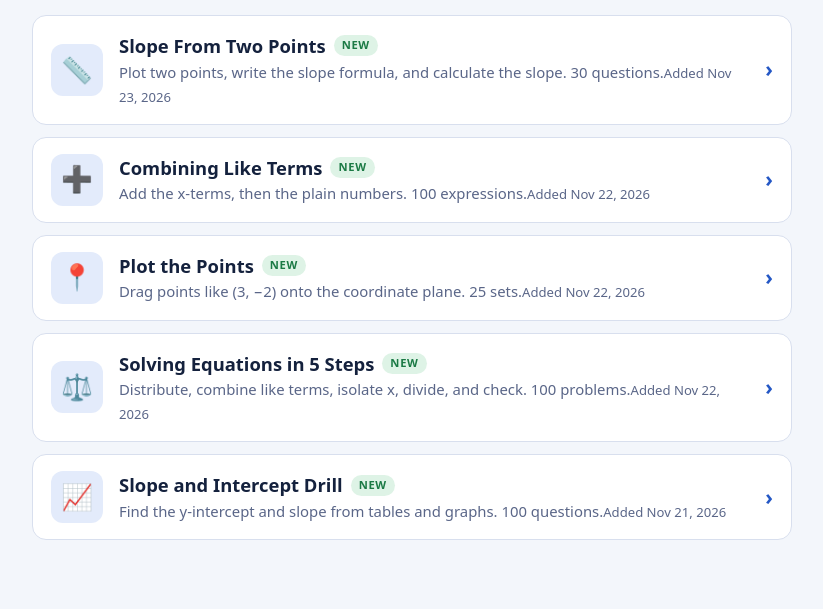
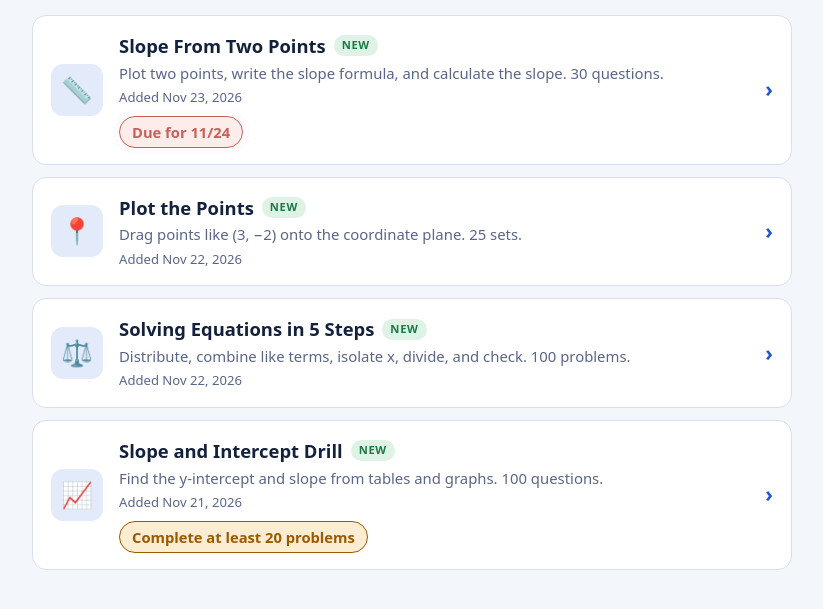
Before and after one commit to sshaw-glitch/pre-algebra9, a plain HTML site: page index.html in a window 1280 px wide. Shown: the part 105-714 px from the top of the page, without its empty margins (228-1051 px from the left). Drawn offline with Linux system fonts and the light colour scheme.

Commit message:
Add files via upload

```diff
--- a/index.html
+++ b/index.html
@@ -5,8 +5,8 @@
 <meta name="viewport" content="width=device-width, initial-scale=1, viewport-fit=cover">
 <title>Pre-Algebra Practice</title>
 <style>
-:root{--bg:#f3f6fb;--surface:#fff;--ink:#14213d;--muted:#5a6688;--line:#d8dfee;--accent:#2457c5;--accent-soft:#e3ebfb;--accent-ink:#fff;--good:#1b7a45;--good-soft:#def3e6;--font:system-ui,-apple-system,"Segoe UI",Roboto,sans-serif}
-@media (prefers-color-scheme:dark){:root{--bg:#0e1526;--surface:#161e33;--ink:#e8edf9;--muted:#9aa7c7;--line:#2a3556;--accent:#7ea6ff;--accent-soft:#1f2e55;--accent-ink:#0e1526;--good:#5fd38d;--good-soft:#15352a;color-scheme:dark}}
+:root{--bg:#f3f6fb;--surface:#fff;--ink:#14213d;--muted:#5a6688;--line:#d8dfee;--accent:#2457c5;--accent-soft:#e3ebfb;--accent-ink:#fff;--good:#1b7a45;--good-soft:#def3e6;--bad:#b3261e;--bad-soft:#fbe5e3;--warn:#9a5b00;--warn-soft:#fbecd2;--pulse:179,38,30;--font:system-ui,-apple-system,"Segoe UI",Roboto,sans-serif}
+@media (prefers-color-scheme:dark){:root{--bg:#0e1526;--surface:#161e33;--ink:#e8edf9;--muted:#9aa7c7;--line:#2a3556;--accent:#7ea6ff;--accent-soft:#1f2e55;--accent-ink:#0e1526;--good:#5fd38d;--good-soft:#15352a;--bad:#ff8a80;--bad-soft:#3d1f22;--warn:#f0b45a;--warn-soft:#3b2e14;--pulse:255,138,128;color-scheme:dark}}
 *{box-sizing:border-box}
 body{margin:0;background:var(--bg);color:var(--ink);font:16px/1.5 var(--font);padding:28px max(16px,env(safe-area-inset-right,0px)) 48px max(16px,env(safe-area-inset-left,0px))}
 .shell{max-width:760px;margin:0 auto;display:flex;flex-direction:column;gap:18px}
@@ -17,13 +17,18 @@ h1{margin:0;font-size:clamp(1.7rem,3vw + 1rem,2.5rem);line-height:1.1}
 .item a:hover{border-color:var(--accent);transform:translateY(-1px)}
 .item a:focus-visible{outline:3px solid var(--accent);outline-offset:2px}
 .icon{flex:none;width:52px;height:52px;border-radius:12px;background:var(--accent-soft);color:var(--accent);display:grid;place-items:center;font-size:1.6rem}
-.body{flex:1;min-width:0}
+.body{flex:1;min-width:0;display:flex;flex-direction:column;align-items:flex-start}
 .title{font-weight:700;font-size:1.15rem;display:flex;flex-wrap:wrap;gap:8px;align-items:center}
 .new{font-size:.7rem;font-weight:700;letter-spacing:.06em;text-transform:uppercase;color:var(--good);background:var(--good-soft);padding:2px 8px;border-radius:999px}
 .desc{color:var(--muted);font-size:.93rem;margin-top:2px}
 .date{color:var(--muted);font-size:.82rem;margin-top:4px}
 .go{flex:none;color:var(--accent);font-weight:700;font-size:1.3rem}
 .empty{color:var(--muted)}
+.msg{display:inline-block;margin-top:8px;font-weight:700;font-size:.92rem;padding:4px 12px;border-radius:999px;border:1.5px solid}
+.msg.due{color:var(--bad);background:var(--bad-soft);border-color:var(--bad)}
+.msg.note{color:var(--warn);background:var(--warn-soft);border-color:var(--warn)}
+@media (prefers-reduced-motion:no-preference){.msg.due{animation:pulse 1.4s ease-in-out infinite}}
+@keyframes pulse{0%,100%{box-shadow:0 0 0 0 rgba(var(--pulse),.55);opacity:1}50%{box-shadow:0 0 0 7px rgba(var(--pulse),0);opacity:.72}}
 @media (max-width:520px){.icon{width:42px;height:42px;font-size:1.3rem}.item a{padding:14px}}
 </style>
 </head>
@@ -39,12 +44,13 @@ h1{margin:0;font-size:clamp(1.7rem,3vw + 1rem,2.5rem);line-height:1.1}
 // ---------- TEACHER: add or edit pages here ----------
 // To add a page: copy one line, change the file name, title, description, and date (YYYY-MM-DD).
 // The newest date shows first, and pages from the last 7 days get a "New" tag.
+// Optional messages on a card:  due: "Due for 11/24"  (red, pulsing)   note: "Complete at least 20 problems"  (calm yellow)
+// To remove a message, delete that part of the line (including the comma after it).
 var PAGES = [
-  { file: "slope_from_points.html", icon: "\uD83D\uDCCF", title: "Slope From Two Points", desc: "Plot two points, write the slope formula, and calculate the slope. 30 questions.", date: "2026-11-23" },
-  { file: "combining_like_terms.html", icon: "\u2795", title: "Combining Like Terms", desc: "Add the x-terms, then the plain numbers. 100 expressions.", date: "2026-11-22" },
+  { file: "slope_from_points.html", icon: "\uD83D\uDCCF", title: "Slope From Two Points", desc: "Plot two points, write the slope formula, and calculate the slope. 30 questions.", date: "2026-11-23", due: "Due for 11/24" },
   { file: "plot_the_points.html",    icon: "\uD83D\uDCCD", title: "Plot the Points",           desc: "Drag points like (3, \u22122) onto the coordinate plane. 25 sets.",                         date: "2026-11-22" },
   { file: "solving_equations.html",  icon: "\u2696\uFE0F", title: "Solving Equations in 5 Steps", desc: "Distribute, combine like terms, isolate x, divide, and check. 100 problems.",         date: "2026-11-22" },
-  { file: "slope_drill.html",        icon: "\uD83D\uDCC8", title: "Slope and Intercept Drill",  desc: "Find the y-intercept and slope from tables and graphs. 100 questions.",                   date: "2026-11-21" }
+  { file: "slope_drill.html",        icon: "\uD83D\uDCC8", title: "Slope and Intercept Drill",  desc: "Find the y-intercept and slope from tables and graphs. 100 questions.",                   date: "2026-11-21", note: "Complete at least 20 problems" }
 ];
 // -----------------------------------------------------
 (function () {
@@ -56,7 +62,7 @@ var PAGES = [
   if (!sorted.length) { list.innerHTML = '<li class="empty">No pages yet.</li>'; return; }
   list.innerHTML = sorted.map(function (p) {
     var d = parse(p.date), fresh = (now - d) / 864e5 <= 7 && now >= d;
-    return '<li class="item"><a href="' + esc(p.file) + '"><span class="icon" aria-hidden="true">' + p.icon + '</span><span class="body"><span class="title">' + esc(p.title) + (fresh ? '<span class="new">New</span>' : "") + '</span><span class="desc">' + esc(p.desc) + '</span><span class="date">Added ' + MONTHS[d.getMonth()] + " " + d.getDate() + ", " + d.getFullYear() + '</span></span><span class="go" aria-hidden="true">\u203A</span></a></li>';
+    return '<li class="item"><a href="' + esc(p.file) + '"><span class="icon" aria-hidden="true">' + p.icon + '</span><span class="body"><span class="title">' + esc(p.title) + (fresh ? '<span class="new">New</span>' : "") + '</span><span class="desc">' + esc(p.desc) + '</span><span class="date">Added ' + MONTHS[d.getMonth()] + " " + d.getDate() + ", " + d.getFullYear() + '</span>' + (p.due ? '<span class="msg due">' + esc(p.due) + "</span>" : "") + (p.note ? '<span class="msg note">' + esc(p.note) + "</span>" : "") + '</span><span class="go" aria-hidden="true">\u203A</span></a></li>';
   }).join("");
 })();
 </script>
```
